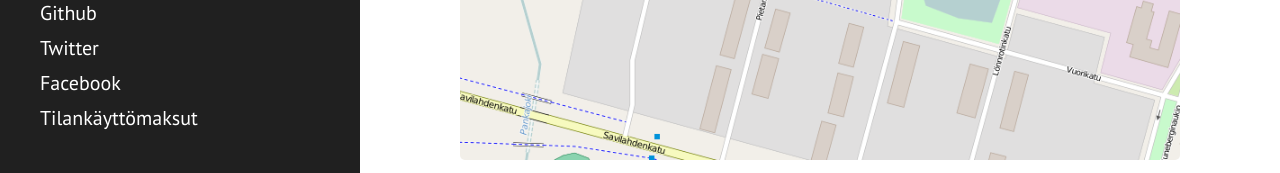
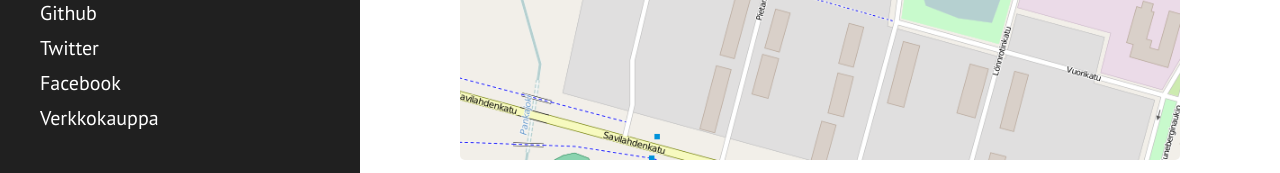
Before and after one commit to hacklabmikkeli/hacklabmikkeli.github.io, a Jekyll site: the page built from index.html, in a window 1280 px wide and 900 px high, scrolled down 574 px. Shown: the part 724-897 px from the top of the window. Built offline with Jekyll 4.4.1, drawn with Linux system fonts in a browser that asks for light colours; the list of posts is cut into pages by our own code.

Commit message:
** Sidebar rename Tilankäyttömaksut to Verkkokauppa

```diff
--- a/_includes/sidebar.html
+++ b/_includes/sidebar.html
@@ -28,7 +28,7 @@
       <a class="sidebar-nav-item" href="https://github.com/{{ site.github_username }}">Github</a>
       <a class="sidebar-nav-item" href="https://twitter.com/{{ site.twitter_username }}">Twitter</a>
       <a class="sidebar-nav-item" href="https://facebook.com/{{ site.facebook_username }}">Facebook</a>
-      <a class="sidebar-nav-item" href="https://holvi.com/shop/hacklabmikkeli/">Tilankäyttömaksut</a>
+      <a class="sidebar-nav-item" href="https://holvi.com/shop/hacklabmikkeli/">Verkkokauppa</a>
     </nav>
   </div>
 </div>
```
